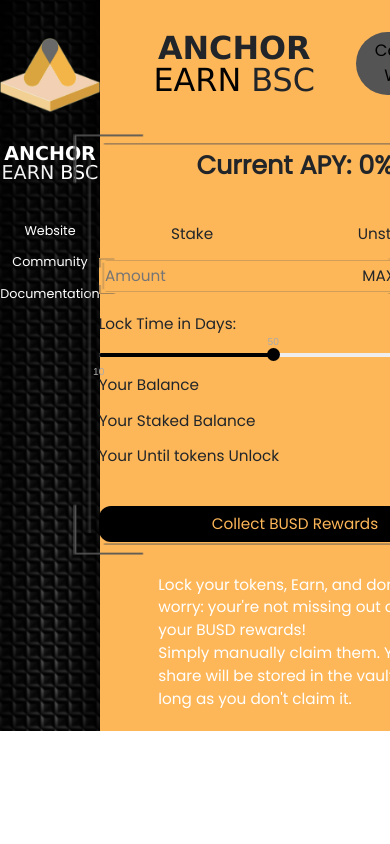
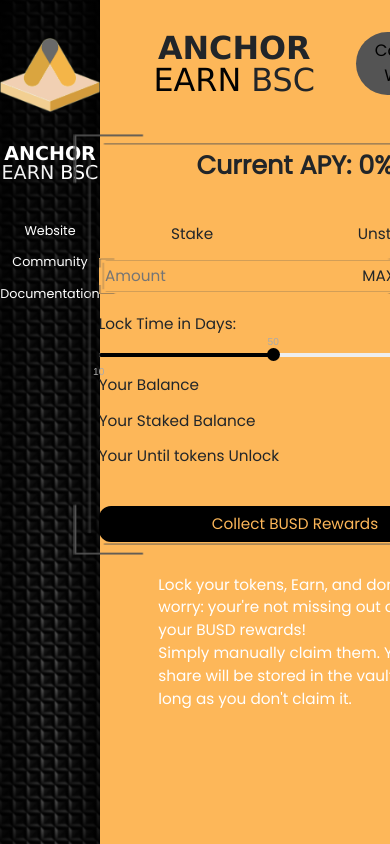
Before and after one commit to CryptoSnowPrince/Staking-Vault-and-Dashboard, a React (Create React App) app in the folder Dashboard/AnchorEarnBSC-StakingVault/: page / in a window 390 px wide. Shown: the top 844 px of the page. Built offline with nearby package versions, Linux system fonts and the light colour scheme.

Commit message:
update CSS

```diff
--- a/Dashboard/AnchorEarnBSC-StakingVault/src/Home.css
+++ b/Dashboard/AnchorEarnBSC-StakingVault/src/Home.css
@@ -1,3 +1,6 @@
+.height-100{
+  min-height: 100vh;
+}
 .header {
   display: flex;
   align-items: center;
@@ -29,8 +32,9 @@
 .right-block {
   width: calc(100% - 400px);
   background-color: #fdb759;
-  height: 100%;
+  /* height: 100vh; */
   padding: 1rem;
+  flex: 1;
 }
 .content-left-block {
   flex: 2;
@@ -123,7 +127,7 @@
   }
   .right-block {
     width: 100%;
-    height: 100%;
+    /* height: 100%; */
   }
   .content {
     padding: 1rem 2rem;
@@ -162,7 +166,7 @@
   }
   .right-block {
     width: 100%;
-    height: 100%;
+    /* height: 100%; */
     font-size: 1.8rem;
   }
   .content {
@@ -206,7 +210,7 @@
   }
   .right-block {
     width: 100%;
-    height: 100%;
+    /* height: 100%; */
     padding-bottom: 20px;
   }
   .content {
--- a/Dashboard/AnchorEarnBSC-StakingVault/src/Home.js
+++ b/Dashboard/AnchorEarnBSC-StakingVault/src/Home.js
@@ -19,7 +19,7 @@
 	}
 	return (
 		<>
-			<div className="d-flex">
+			<div className="d-flex height-100">
 				<div className="d-flex flex-column align-items-center left-block">
 					<div className="d-flex align-items-center gap-3 mt-4 mb-4 rsp-375">
 						<ProgressiveImage
```
